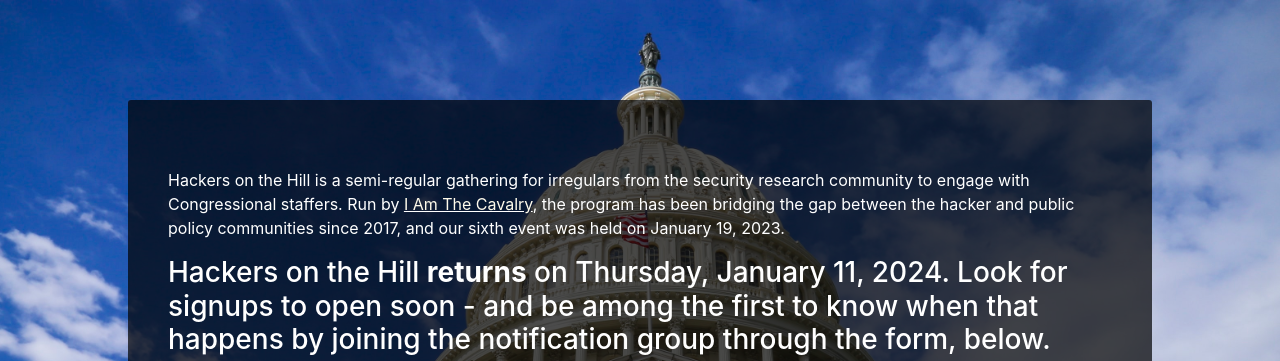
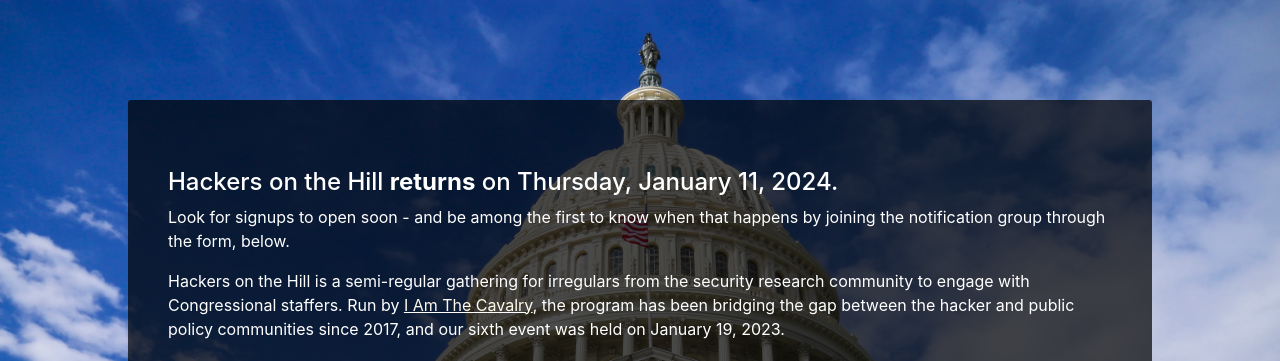
Before and after one commit to HackersOnTheHill/hackersonthehill.github.io, a Jekyll site: the page built from index.html, in a window 1280 px wide and 900 px high, cut to the strip 0-361 px from the top of the window. Built offline with Jekyll 4.4.1, drawn with Linux system fonts in a browser that asks for light colours; nearby versions of some CDN libraries.

Commit message:
Change text size and order

```diff
--- a/_includes/interest.html
+++ b/_includes/interest.html
@@ -1,10 +1,11 @@
 <!-- interest -->
+<h4>Hackers on the Hill <b>returns</b> on Thursday, January 11, 2024.</h4>
+<p>Look for signups to open soon - and be among the first to know when that happens by joining the notification group through the form, below.</p>
 <p>Hackers on the Hill is a semi-regular gathering for irregulars from the security research community to engage
     with Congressional staffers. Run by <u><a href="https://iatc.me">I Am The Cavalry</a></u>, the program
     has been bridging the gap between the hacker and public policy communities since 2017, and our sixth event was held
     on January 19, 2023.</p>
 
-<h3>Hackers on the Hill <b>returns</b> on Thursday, January 11, 2024. Look for signups to open soon - and be among the first to know when that happens by joining the notification group through the form, below.</h3>
 
 <div class="center">
     <div class="row justify-content-md-center">
```
